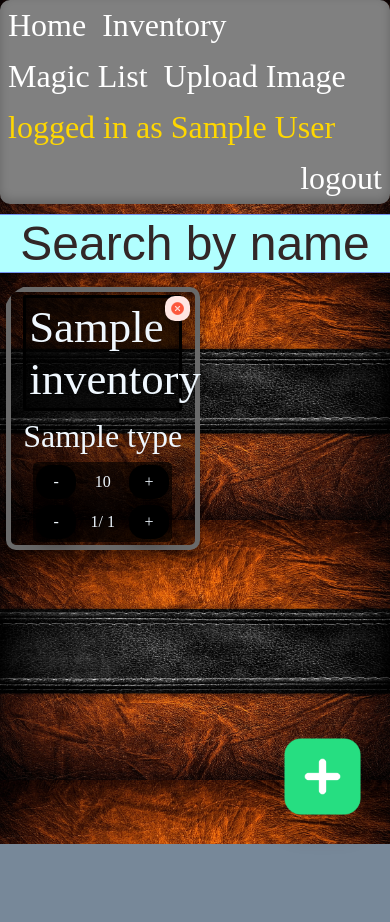
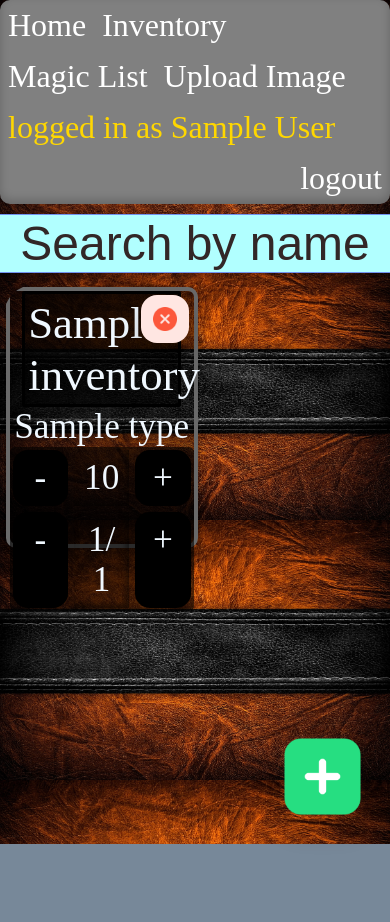
Before and after one commit to jakubovnik/KDnD-panel, a PHP site: page /inventory.php in a window 390 px wide; the page is wider, and only the part inside the window is pictured. Run offline with PHP 8.4, Linux system fonts and the light colour scheme; the visitor is signed in with stand-in values (Sample User, id 1); tables that the repository leaves empty hold one stand-in row (values such as "Sample post").

Commit message:
continuing on phone css

```diff
--- a/www/get_inventory.php
+++ b/www/get_inventory.php
@@ -14,7 +14,7 @@ $result = $conn->query($sql);
 while($row = $result->fetch_assoc()){
     echo "<div class='item-box' id='item-box-".$row['id']."' onclick='reveal_details(".$row['id'].")' ";
     echo ";'>";
-        echo '<img src="images/remove.png" alt="rmv button" class="remove-button" id="remove-button-'.$row['id'].'" onclick="remove_item('.$row['id'].')">';
+        echo '<img src="images/remove.png" alt="rmv button" class="item-remove-button" id="item-remove-button-'.$row['id'].'" onclick="remove_item('.$row['id'].')">';
         echo "<span class='item-name";
             if(strlen($row['name']) > 20){
                 echo " long-name-item-1";
--- a/www/style.css
+++ b/www/style.css
@@ -266,7 +266,7 @@ tr:first-child *{
     max-height: 25vh;
     margin: 5px;
 }
-.magic-info span::-webkit-scrollbar, .magic-info * span::-webkit-scrollbar{
+.magic-info span::-webkit-scrollbar, .magic-info * span::-webkit-scrollbar{ /* Chrome and safari */
     display: none;
 }
 .magic-detail-info{
@@ -354,8 +354,16 @@ tr:first-child *{
     -ms-overflow-style: none;  /* IE and Edge */
     scrollbar-width: none;  /* Firefox */
 }
-#inventory::-webkit-scrollbar{
+#inventory::-webkit-scrollbar{ /* Chrome and safari */
     display: none;
+}
+/* #inventory.item-box:last-child{
+    margin-bottom: 20rem;
+} */
+#inventory::after{
+    content: '';
+    display: block;
+    height: 40vh;
 }
 .inventory-background{
     background-image: url("images/leather-texture.jpg");
@@ -369,7 +377,7 @@ tr:first-child *{
     align-items: center;
     background-color: rgba(0, 0, 0, 0.4);
     border-style: solid;
-    border-width: 5px;
+    border-width: 0.3rem;
     border-color: dimgray;
     border-radius: 10px;
     height: 18rem;
@@ -420,6 +428,7 @@ tr:first-child *{
     text-align: center;
     padding: 8px;
     margin: 3px;
+    box-shadow: -3px -3px 6px rgba(0, 0, 0, 0.5) inset;
 }
 #inventory-search-box{
     display: flex;
@@ -543,15 +552,15 @@ tr:first-child *{
     height: 10vh;
     margin: 0px;
 }
-.remove-button{
+.item-remove-button{
     position: absolute;
-    border-radius: 10px;
+    border-radius: 0.5rem;
     top: 4px;
     right: 5px;
     box-shadow: 0 4px 8px rgba(0, 0, 0, 0.1),
                 0 12px 24px rgba(0, 0, 0, 0.2);
-    width: 25px;
-    height: 25px;
+    width: 1.2rem;
+    height: 1.2rem;
     z-index: 500;
 }
 .button{
@@ -626,33 +635,25 @@ tr:first-child *{
     font-size: 2.8rem;
 }
 .item-type{
-    font-size: 2rem;
+    font-size: 2.2rem;
 }
-/* .item-description{
-    display: none;
-    position: fixed;
-    bottom: 0;
-    left: 0;
-    width: 100%;
-    background-color: white;
-    color: crimson;
-    padding: 20px;
-    text-align: center;
-    z-index: 1000;
-} */
-.item-numbers{
+/* .item-numbers{
     display: grid;
     width: auto;
     grid-template-columns: repeat(3, 1fr);
     border-radius: 5px;
     background-color: rgba(0, 0, 0, 0.6);
-}
+} */
 .item-numbers div{
-    text-align: center;
-    padding: 8px;
-    margin: 3px;
+    font-size: 2.2rem;
 }
 #item-search-name{
     margin: 10px;
 }
+/* Button stuff ------------------------------------------------------------------------------------- button stuff */
+.item-remove-button{
+    width: 3rem;
+    height: 3rem;
+    border-radius: 1rem;
 }
+}
```
